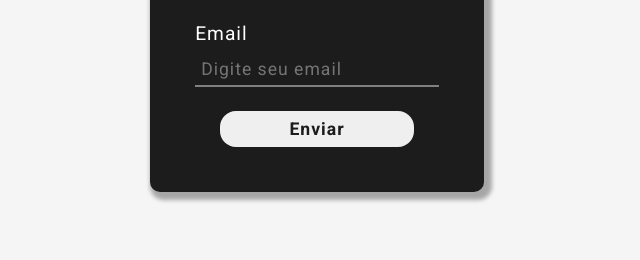
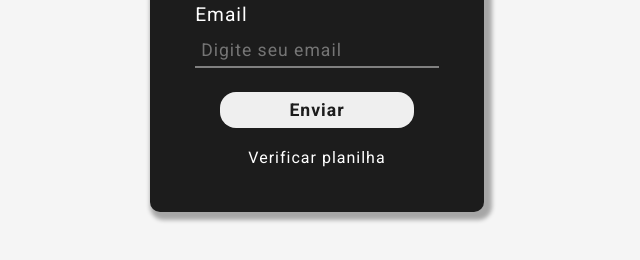
Before and after one commit to Pedro-Davi/monkeySheet, a plain HTML site: page index.html in a window 1280 px wide. Shown: the part 392-652 px from the top of the page, without its empty margins (323-963 px from the left). Drawn offline with Linux system fonts and the light colour scheme.

Commit message:
Add check sheet

```diff
--- a/index.html
+++ b/index.html
@@ -40,6 +40,10 @@
 
                 <button type="submit" class="btn-send">Enviar</button>
 
+                <div class="check-sheet">
+                    <a href="https://docs.google.com/spreadsheets/d/1uSqI1az2l3SM_NarvV4k2HnwL9A-UZhCGVpLcMev-S0/edit?usp=sharing" id="check" target="_blank">Verificar planilha</a>
+                </div>
+
             </form>
 
         </div>
--- a/style.css
+++ b/style.css
@@ -100,6 +100,23 @@ body{
     transform: scale(1.1);
 }
 
+.check-sheet{
+    display: flex;
+    align-items: center;
+    justify-content: center;
+    padding-top: 20px;
+    font-size: 1rem;
+}
+
+.check-sheet a{
+    text-decoration: none;
+    color: #fff;
+}
+
+.check-sheet a:hover{
+    text-decoration: underline;
+}
+
 .loading{
     width: 28px;
     animation: spin .8s infinite linear;
```
